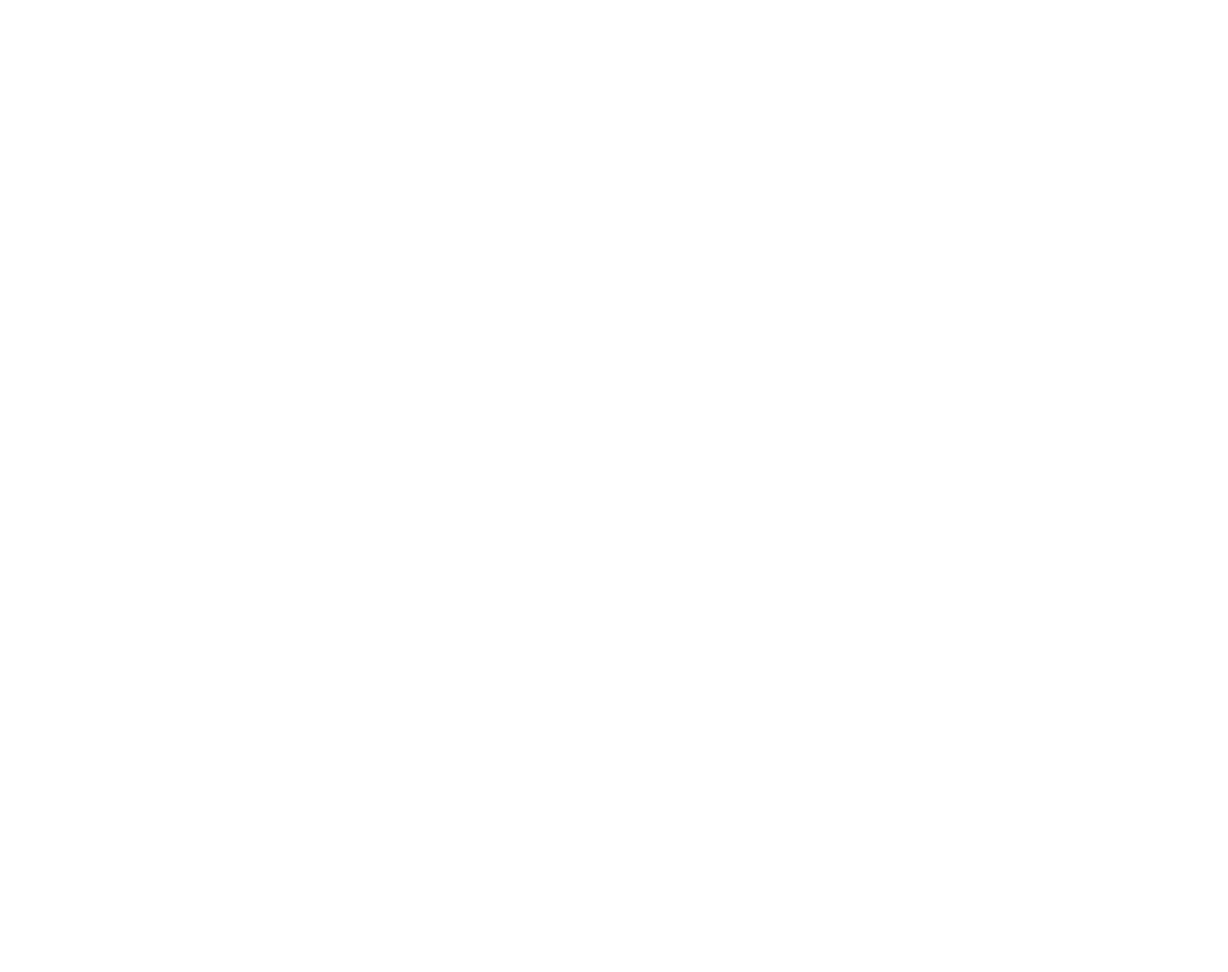
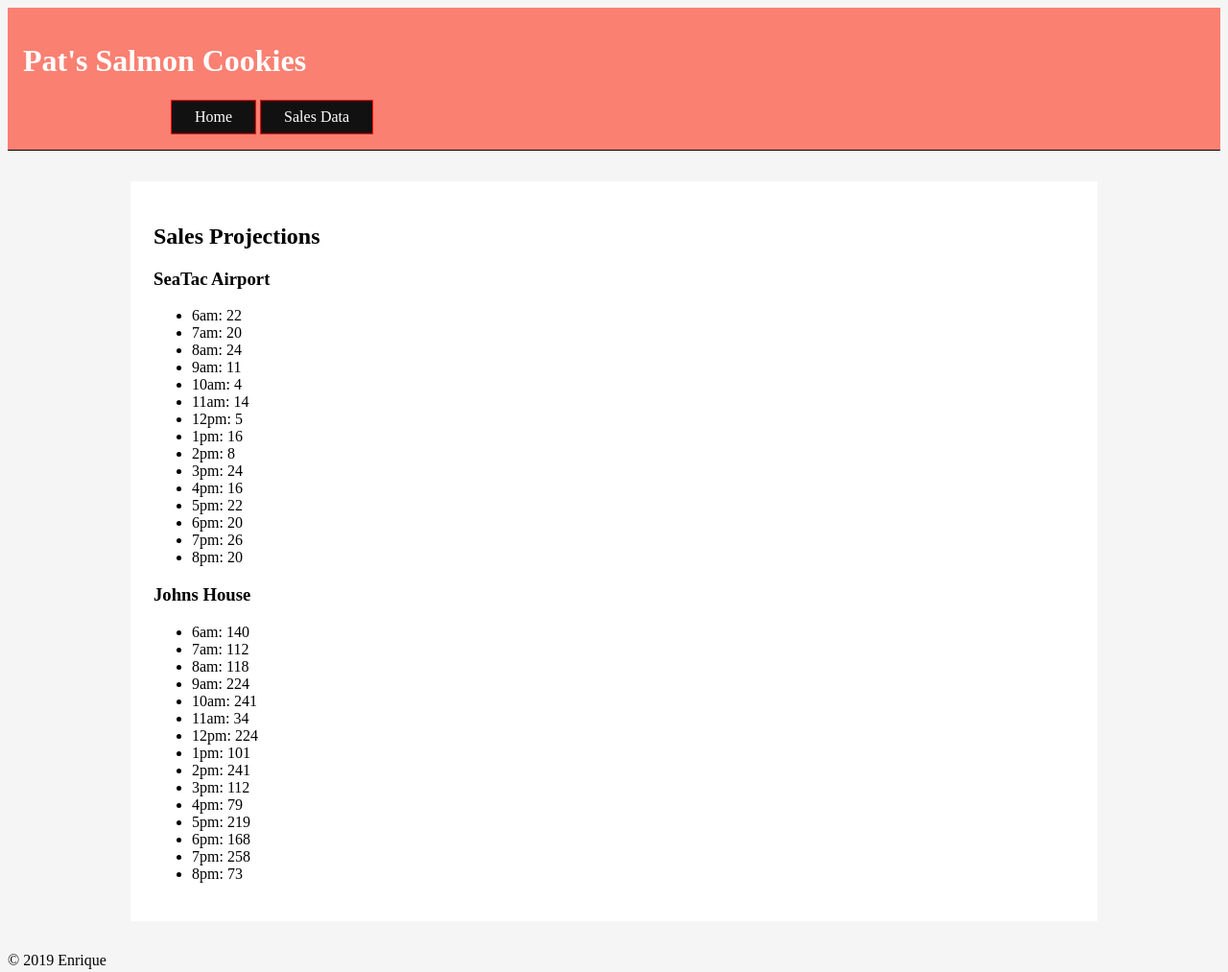
Before and after one commit to Alejandroid101/sam-cook, a plain HTML site: page pages/sales.html in a window 1280 px wide. Shown: the whole page at 96% size. Before the commit the page ends 800 px from the top, so only its background shows below. Drawn offline with Linux system fonts and the light colour scheme.

Commit message:
Merry Christmas ...

```diff
--- a/index.html
+++ b/index.html
@@ -2,20 +2,36 @@
 
 <html>
 
-    <head>
-        <title> Salmon Cookies </title>
-            <link href="styles/style.css" rel="stylesheet" type="text/css">
-    </head>
+<head>
+    <title> Salmon Cookies </title>
+    <link href="styles/style.css" rel="stylesheet" type="text/css">
+</head>
 
-    <body>
+<body>
 
-       <h1> Pat's Salmon Cookies </h1>
+    <header>
+        <h1>Pat's Salmon Cookies </h1>
+        <nav>
+            <ul>
+                <li><a href="/index.html">Home</a></li>
+                <li><a href="/pages/sales.html">Sales Data</a></li>
+            </ul>
+        </nav>
+    </header>
 
-    </body>
+    <main>
+        <header>
+            <h2>Welcome to Pat's Salmon Cookies</h2>
+        </header>
+        <img src="imgs/salmon.png" />
+    </main>
 
 
-    <script src="scripts/script.js"></script>
+    <footer>
+        &copy; 2019 Enrique
+    </footer>
 
+</body>
 
 
 </html>
--- a/pages/sales.html
+++ b/pages/sales.html
@@ -0,0 +1,38 @@
+<!DOCTYPE html>
+
+<html>
+
+<head>
+  <title> Salmon Cookies </title>
+  <link href="/styles/style.css" rel="stylesheet" type="text/css">
+</head>
+
+<body>
+
+  <header>
+    <h1>Pat's Salmon Cookies </h1>
+    <nav>
+      <ul>
+        <li><a href="/index.html">Home</a></li>
+        <li><a href="/pages/sales.html">Sales Data</a></li>
+      </ul>
+    </nav>
+  </header>
+
+  <main>
+    <h2>Sales Projections</h2>
+
+    <section id="locations">
+    </section>
+
+  </main>
+
+
+  <footer>
+    &copy; 2019 Enrique
+  </footer>
+
+  <script src="/scripts/script.js"></script>
+</body>
+
+</html>
--- a/scripts/script.js
+++ b/scripts/script.js
@@ -2,105 +2,81 @@
 
 var hours = ['6am', '7am', '8am', '9am', '10am', '11am', '12pm', '1pm', '2pm', '3pm', '4pm', '5pm', '6pm', '7pm', '8pm'];
 
-// var pikePlace = {
-//     name: '1st and Pike',
-//     minCust : 23,
-//     maxCust : 65,
-//     avgCookie : 6.3,
-//     random : function () {
-//         return Math.floor(Math.random() * (this.maxCust - this.minCust + 1)) + this.minCust; //The maximum is inclusive and the minimum is inclusive
-//     },
-
-//     };
+var locations = [];
 
 var seaTac = {
   name: 'SeaTac Airport',
-  cookies : [],
-  minCust : 3,
-  maxCust : 24,
-  avgCookie : 1.2,
-  random : function () {
-    return Math.floor(Math.random() * (this.maxCust - this.minCust + 1)) + this.minCust; //The maximum is inclusive and the minimum is inclusive
+  cookies: [],
+  minCust: 3,
+  maxCust: 24,
+  avgCookie: 1.2,
+  random: function () {
+    return Math.floor(Math.random() * (this.maxCust - this.minCust + 1)) + this.minCust; // Source: MDN Random Docs/Example
   },
-  cookieMultiply : function () {
+  generateProjection: function () {
     for (var i = 0; i < hours.length; i++) {
-      // var = Math.round(Math.floor(Math.random() * (this.maxCust - this.minCust + 1)) + this.minCust);
-      var multiply = this.random() * this.avgCookie;
+      var multiply = Math.ceil(this.random() * this.avgCookie);
       this.cookies.push(multiply);
-      // this.cookies.push(multiply);
     }
-    var elementList = document.getElementById('list)');
-    for(var ii = 0; ii < seaTac.cookies.lenght; ii++) {
-      var newListItem = document.createElement('li');
-      newListItem.textContent = seaTac.cookies[i];
-      elementList.appendChild(newListItem);
-    }
-
-
   }
 };
 
-// var seaTac = {
-//   cookies : [],
-//   name: 'SeaTac Airport',
-//   minCust : 3,
-//   maxCust : 24,
-//   avgCookie : 1.2,
-//   random : function () {
-//     return Math.floor(Math.random() * (this.maxCust - this.minCust + 1)) + this.minCust; //The maximum is inclusive and the minimum is inclusive
-//   },
-//   cookieMultiply : function () {
-//     for (var i = 0; i < hours.length; i++) {
-//       // var = Math.round(Math.floor(Math.random() * (this.maxCust - this.minCust + 1)) + this.minCust);
-//       var multiply = this.random() * this.avgCookie;
-//       this.cookies.push(multiply);
-//       // this.cookies.push(multiply);
-//       return ;
-//     }
-//     var elementList = document.getElementById('list)');
-//     for(var ii = 0; ii < seaTac.cookies.lenght; ii++) {
-//       var newListItem = document.createElement('li');
-//       newListItem.textContent = seaTac.cookies[i];
-//       elementList.appendChild(newListItem);
-//     }
 
-//   },
-
-// };
-// console.log(cookieMultiply);
-// console.log(multiply);
-console.log(seaTac);
-console.log(seaTac.random());
-console.log(seaTac.cookies);
+var johnsHouse = {
+  name: 'Johns House',
+  cookies: [],
+  minCust: 4,
+  maxCust: 47,
+  avgCookie: 5.6,
+  random: function () {
+    return Math.floor(Math.random() * (this.maxCust - this.minCust + 1)) + this.minCust; // Source: MDN Random Docs/Example
+  },
+  generateProjection: function () {
+    for (var i = 0; i < hours.length; i++) {
+      var multiply = Math.ceil(this.random() * this.avgCookie);
+      this.cookies.push(multiply);
+    }
+  }
+};
 
 
-// var seaCenter = {
-//     name: 'Seattle Center',
-//     minCust : 11,
-//     maxCust : 38,
-//     avgCookie : 3.7,
-//     };
+function render() {
+  // Find the container (section with an id="locations")
+  // Loop over the locations
+  // <h2> with it's name
+  // <ul>
+  //   Loop over the [hours] and and make an <li> with the hour and the projection from location [cookies]
 
-// var capHill = {
-//     name: 'Capitol Hill',
-//     minCust : 20,
-//     maxCust : 38,
-//     avgCookie : 2.3,
-//     };
+  var section = document.getElementById('locations');
 
-// var alki = {
-//     name: 'Alki Beach',
-//     minCust : 2,
-//     maxCust : 16,
-//     avgCookie : 4.6,
-//     };
+  for (var i = 0; i < locations.length; i++) {
 
-// var title = document.getElementById('pageName');
-// title.textContent = enrique.name;
+    var location = locations[i];
 
+    var title = document.createElement('h3');
+    title.textContent = location.name;
+    section.appendChild(title);
 
-//find the ul
-//For enrique.children.lenght
-//create an li
-//set the textContent to the name of the name of the child
-//append li as a child to ul
+    var list = document.createElement('ul');
+
+    for (var j = 0; j < hours.length; j++) {
+      var projection = hours[j] + ': ' + location.cookies[j];
+      var li = document.createElement('li');
+      li.textContent = projection;
+      list.appendChild(li);
+    }
+
+    section.appendChild(list);
+  }
+}
+
+function initialize() {
+  seaTac.generateProjection();
+  johnsHouse.generateProjection();
+
+  locations.push(seaTac);
+  locations.push(johnsHouse);
+}
+
+initialize();
+render();
--- a/styles/style.css
+++ b/styles/style.css
@@ -0,0 +1,54 @@
+body {
+    background: #f5f5f5;
+}
+
+body > header {
+    background: salmon;
+    border-bottom: 1px solid black;
+    color: #fff;
+    padding: 1em;
+}
+
+body > header > nav > ul {
+    list-style-type: none;
+    margin: auto;
+    padding: 0;
+    width: 75%;
+}
+
+body > header > nav > ul > li {
+    display: inline-block;
+    padding: .5em 1.5em;
+    background: #111;
+    border: 1px solid red;
+    position: relative;
+}
+
+body > header > nav > ul > li:hover {
+    background: pink;
+}
+
+body > header > nav > ul > li:hover a {
+    color: #111;
+}
+
+body > header > nav > ul > li > a {
+    color: #fff;
+    text-decoration: none;
+}
+
+body > header > nav > ul > li > a:after {
+    content: '';
+    position: absolute;
+    top: 0;
+    left: 0;
+    right: 0;
+    bottom: 0;
+}
+
+body > main {
+    background: #fff;
+    margin: 2em auto;
+    padding: 1.5em;
+    width: 960px;
+}
```
Also changed, not shown: sales.html (deleted).
